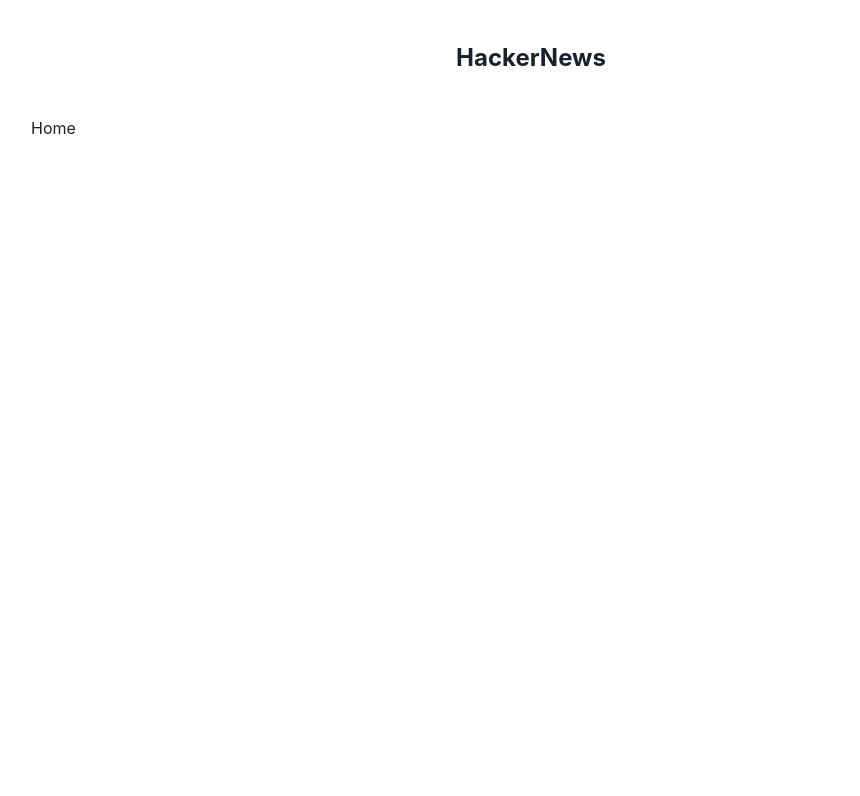
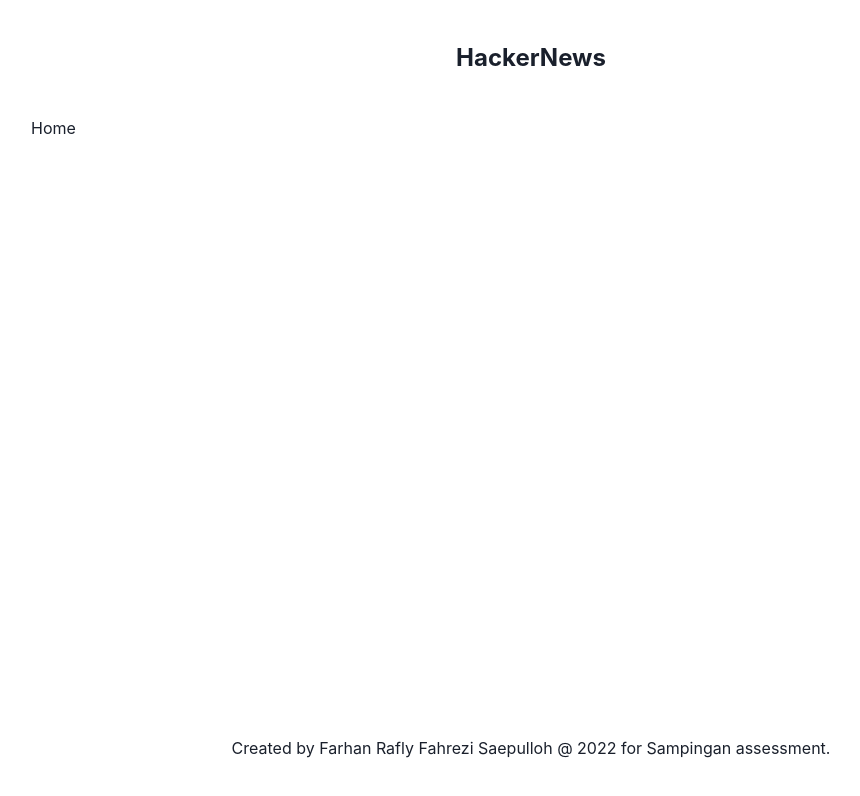
Before and after one commit to raflyfahrezi/sampingan-fe-test-case, a React (Create React App) app: page / in a window 1280 px wide. Shown: the top 796 px of the page, without its empty margins (109-969 px from the left). Built offline with nearby package versions, Linux system fonts and the light colour scheme.

Commit message:
fix pagewrapper

```diff
--- a/src/layout/pageWrapper/index.tsx
+++ b/src/layout/pageWrapper/index.tsx
@@ -1,16 +1,20 @@
 import React from 'react'
 
-import { Head, Header } from '@/layout'
+import { Head, Header, Footer } from '@/layout'
 
+import { sPageWrapper } from './styles'
 import { PageWrapperProps } from './types'
 
 const PageWrapper = ({ children }: PageWrapperProps) => {
     return (
         <>
             <Head />
-            <div>
-                <Header />
-                {children}
+            <div className={sPageWrapper}>
+                <div>
+                    <Header />
+                    {children}
+                </div>
+                <Footer />
             </div>
         </>
     )
--- /dev/null
+++ b/src/layout/pageWrapper/styles.ts
@@ -0,0 +1,8 @@
+import { css } from '@emotion/css'
+
+export const sPageWrapper = css`
+    width: 100%;
+    min-height: 100vh;
+    display: grid;
+    grid-template-rows: 1fr auto;
+`
```
